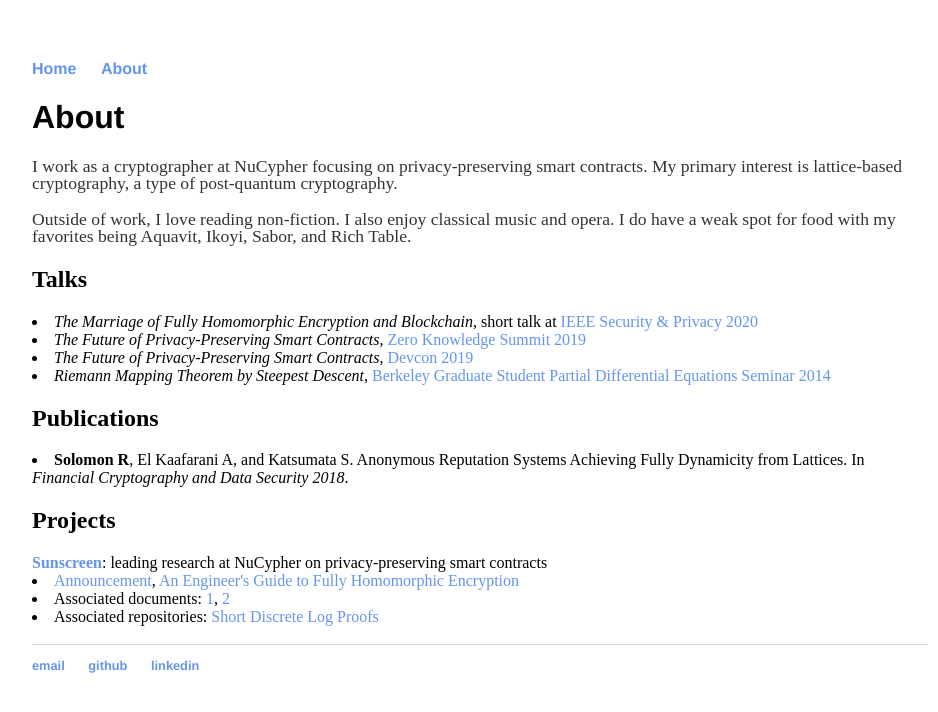
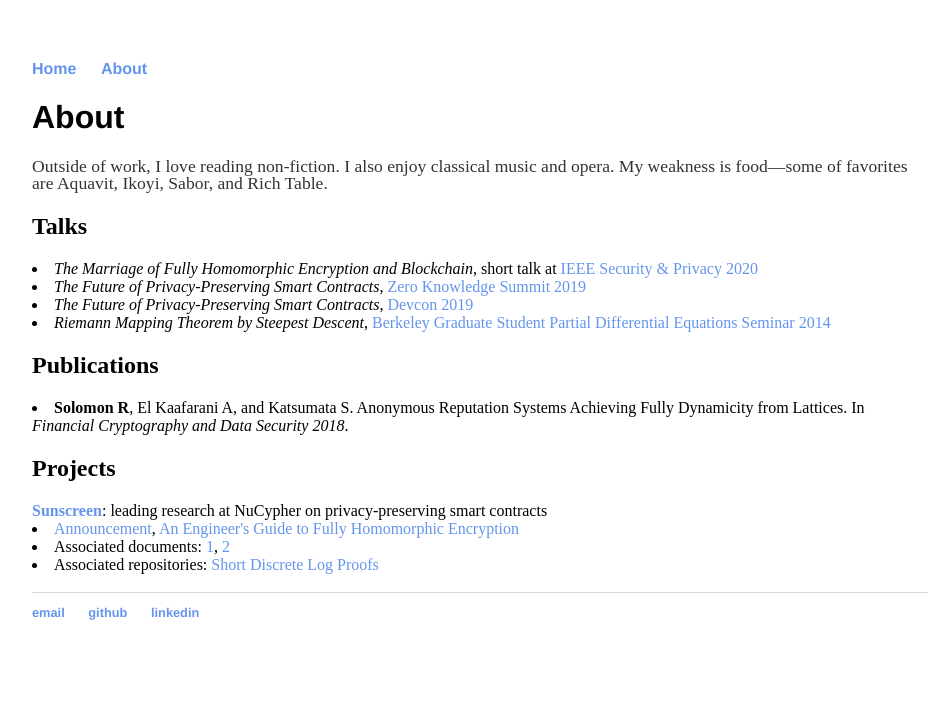
Before and after one commit to ravital/ravital.github.io, a Jekyll site: the page built from about/index.html, in a window 1280 px wide. Shown: the top 712 px of the page, without its empty margins (160-1098 px from the left). Built offline with Jekyll 4.4.1, drawn with Linux system fonts in a browser that asks for light colours.

Commit message:
Update index.html

```diff
--- a/about/index.html
+++ b/about/index.html
@@ -5,9 +5,7 @@ title: About Ravital Solomon
 
 		<div class="about">
 			<h1>About</h1>
-			<p> I work as a cryptographer at NuCypher focusing on privacy-preserving smart contracts. My primary interest is lattice-based cryptography, a type of post-quantum cryptography. </p>
-
-			<p> Outside of work, I love reading non-fiction. I also enjoy classical music and opera. I do have a weak spot for food with my favorites being Aquavit, Ikoyi, Sabor, and Rich Table.</p>
+			<p> Outside of work, I love reading non-fiction. I also enjoy classical music and opera. My weakness is food&mdash;some of favorites are Aquavit, Ikoyi, Sabor, and Rich Table.</p>
 
 			<h2>Talks</h2>
 			<li><i>The Marriage of Fully Homomorphic Encryption and Blockchain</i>, short talk at <a href="https://www.ieee-security.org/TC/SP2020/program-shorttalks.html">IEEE Security & Privacy 2020</a></li>
```
